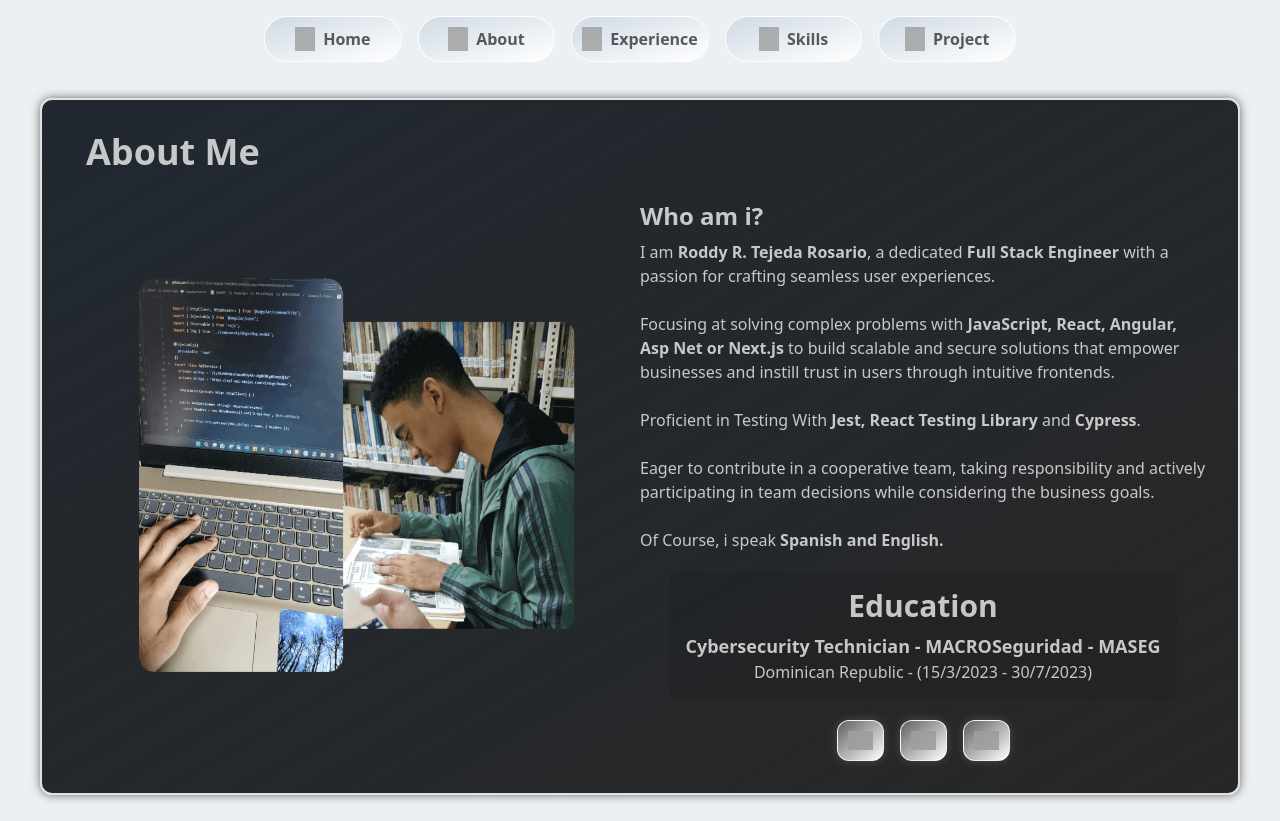
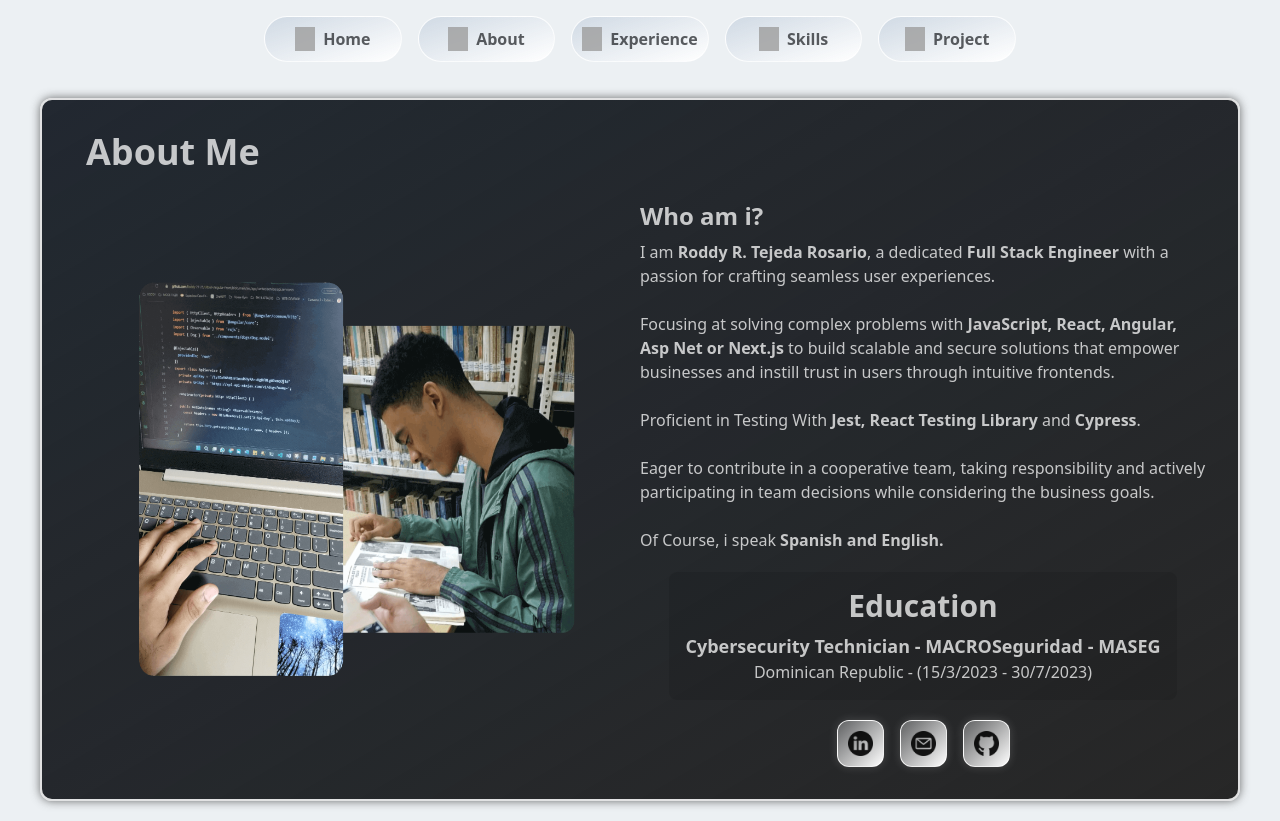
Before and after one commit to Roddy-21-25/Astro-Porfolio, an Astro site: page /about in a window 1280 px wide. Built offline with nearby package versions, Linux system fonts and the light colour scheme; Astro itself is replaced by a stand-in of ours; grey boxes are pictures that could not be loaded.

Commit message:
buttons about url

```diff
--- a/src/pages/about.astro
+++ b/src/pages/about.astro
@@ -60,7 +60,7 @@ import Layout from "../layouts/Layout.astro";
               >
                 <img
                   class="img-rrsr"
-                  src="../../public/Home/Social Media/linkedin (2).png"
+                  src="/Social Media/linkedin (2).png"
                   alt="Icon profile"
                 />
               </a>
@@ -72,7 +72,7 @@ import Layout from "../layouts/Layout.astro";
               >
                 <img
                   class="img-rrsr"
-                  src="../../public/Home/Social Media/email.png"
+                  src="/Social Media/email.png"
                   alt="Icon profile"
                 />
               </a>
@@ -84,7 +84,7 @@ import Layout from "../layouts/Layout.astro";
               >
                 <img
                   class="img-rrsr"
-                  src="../../public/Home/Social Media/github (1).png"
+                  src="/Social Media/github (1).png"
                   alt="Icon profile"
                 />
               </a>
```
